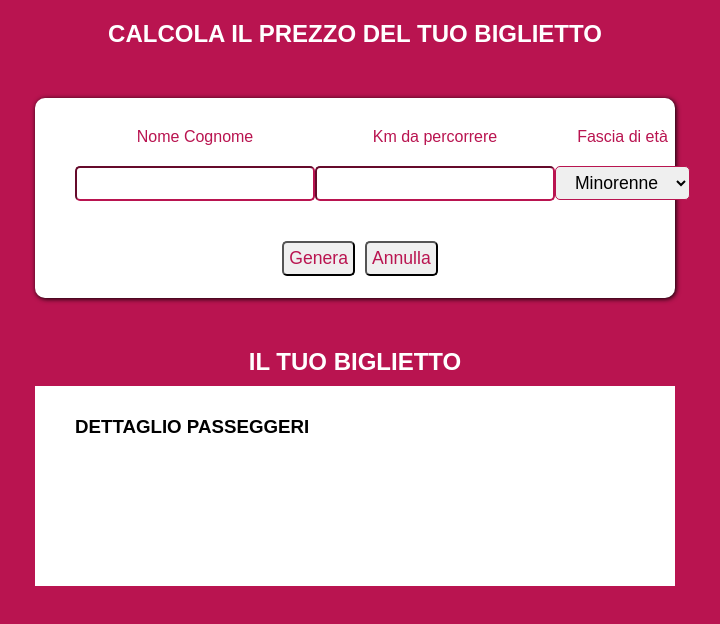
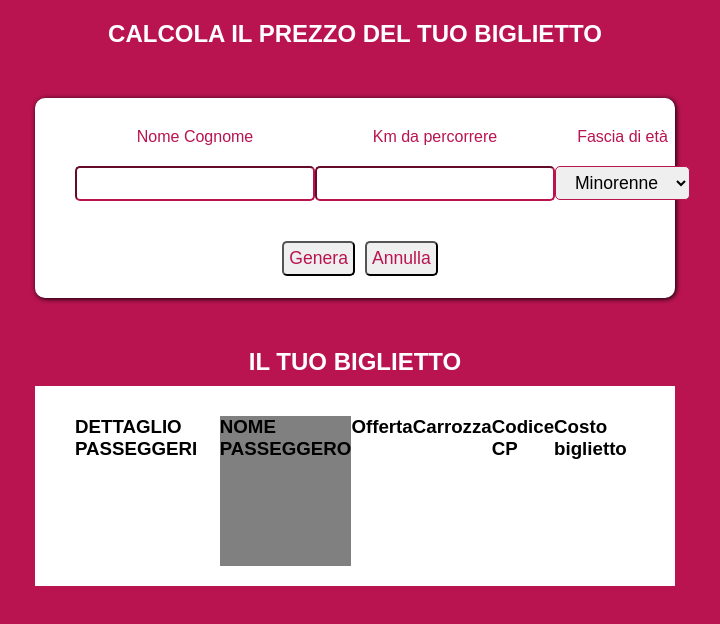
Before and after one commit to raffaelebaldassarre/js-biglietto-treno-form, a plain HTML site: page index.html in a window 1280 px wide. Shown: the whole page, without its empty margins (285-1005 px from the left). Drawn offline with Linux system fonts and the light colour scheme.

Commit message:
Modifiche Css

```diff
--- a/assets/css/style.css
+++ b/assets/css/style.css
@@ -77,3 +77,10 @@ select{
   padding: 30px 40px;
   margin: 10px 0;
 }
+.nome_passeggero{
+  height: 150px;
+  background-color: grey;
+}
+#sconto, #carrozza, #codice-cp, #ticket-price{
+  margin-top: 50px;
+}
--- a/index.html
+++ b/index.html
@@ -40,11 +40,26 @@
     <h2>IL TUO BIGLIETTO</h2>
     <div id="dettaglio-passeggero" class="d-flex">
       <h3>DETTAGLIO PASSEGGERI</h3>
-      <div id="nome-passeggero"></div>
-      <div id="sconto"></div>
+      <div class="nome_passeggero">
+        <h3>NOME PASSEGGERO</h3>
+        <div id="nome-passeggero"></div>
+      </div>
+      <div class="offerta">
+        <h3>Offerta</h3>
+        <div id="sconto"></div>
+      </div>
+      <div class="carrozza">
+        <h3>Carrozza</h3>
       <div id="carrozza"></div>
+      </div>
+      <div class="codice_cp">
+        <h3>Codice CP</h3>
       <div id="codice-cp"></div>
+      </div>
+      <div class="costo_biglietto">
+        <h3>Costo biglietto</h3>
       <div id="ticket-price"></div>
+      </div>
     </div>
   </section>
 
```
